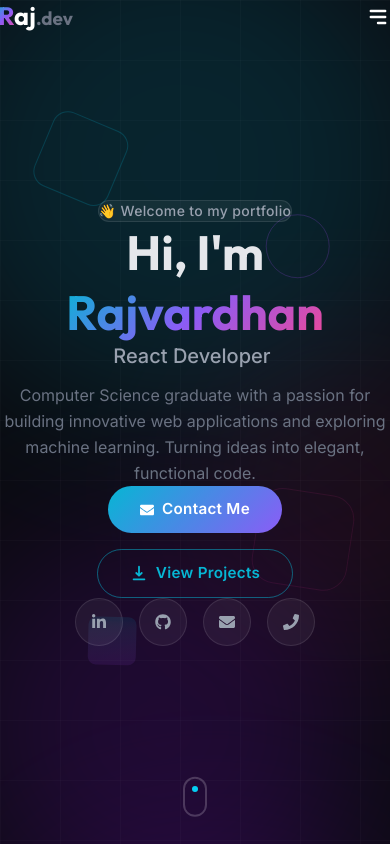
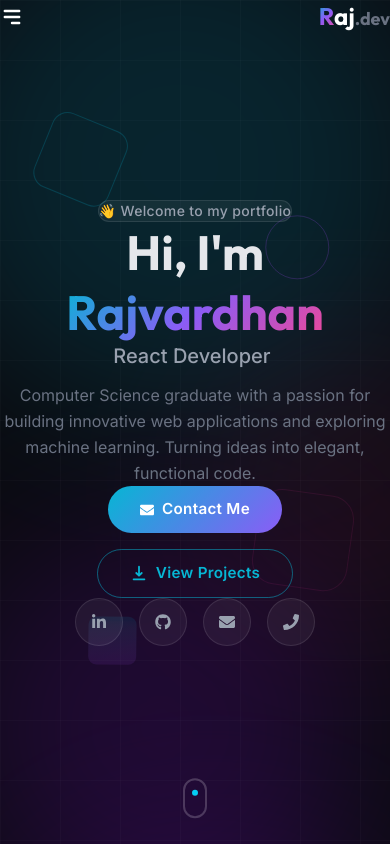
Before and after one commit to Rajvardhan-1/my-portfolio, a React (Vite) app: page / in a window 390 px wide. Shown: the top 844 px of the page. Built offline with nearby package versions, Linux system fonts and the light colour scheme.

Commit message:
Update portfolio layout team components and styles

```diff
--- a/src/components/About.jsx
+++ b/src/components/About.jsx
@@ -26,11 +26,11 @@ function About() {
   const isInView = useInView(ref, { once: true, margin: '-100px' });
 
   return (
-    <section id="about" className="relative py-36 px-6">
+    <section id="about" className="relative min-h-screen py-24 px-10 flex items-center justify-center">
       {/* Background */}
       <div className="gradient-orb w-[400px] h-[400px] bg-purple-600 top-[0] right-[-5%]" />
 
-      <div className="max-w-6xl mx-auto" ref={ref}>
+      <div className="max-w-4xl mx-auto" ref={ref}>
         {/* Section Title */}
         <motion.div
           initial={{ opacity: 0, y: 30 }}
--- a/src/components/Contact.jsx
+++ b/src/components/Contact.jsx
@@ -50,11 +50,11 @@ function Contact() {
   };
 
   return (
-    <section id="contact" className="relative py-36 px-6">
+    <section id="contact" className="relative min-h-screen py-24 px-10 flex items-center justify-center">
       <div className="gradient-orb w-[400px] h-[400px] bg-cyan-500 bottom-[-10%] left-[-5%]" />
       <div className="gradient-orb w-[300px] h-[300px] bg-purple-600 top-[10%] right-[-5%]" />
 
-      <div className="max-w-6xl mx-auto" ref={ref}>
+      <div className="max-w-4xl mx-auto" ref={ref}>
         {/* Section Title */}
         <motion.div
           initial={{ opacity: 0, y: 30 }}
--- a/src/components/Education.jsx
+++ b/src/components/Education.jsx
@@ -37,10 +37,10 @@ function Education() {
   const isInView = useInView(ref, { once: true, margin: '-100px' });
 
   return (
-    <section id="education" className="relative py-36 px-6">
+    <section id="education" className="relative min-h-screen py-24 px-10 flex items-center justify-center">
       <div className="gradient-orb w-[350px] h-[350px] bg-blue-500 top-[20%] right-[-5%]" />
 
-      <div className="max-w-5xl mx-auto" ref={ref}>
+      <div className="max-w-4xl mx-auto" ref={ref}>
         {/* Section Title */}
         <motion.div
           initial={{ opacity: 0, y: 30 }}
--- a/src/components/Experience.jsx
+++ b/src/components/Experience.jsx
@@ -37,10 +37,10 @@ function Experience() {
   const isInView = useInView(ref, { once: true, margin: '-100px' });
 
   return (
-    <section id="experience" className="relative py-36 px-6">
+    <section id="experience" className="relative min-h-screen py-24 px-10 flex items-center justify-center">
       <div className="gradient-orb w-[350px] h-[350px] bg-cyan-500 top-[10%] left-[-5%]" />
 
-      <div className="max-w-5xl mx-auto" ref={ref}>
+      <div className="max-w-4xl mx-auto" ref={ref}>
         {/* Section Title */}
         <motion.div
           initial={{ opacity: 0, y: 30 }}
@@ -78,7 +78,7 @@ function Experience() {
               <div className="hidden md:block md:w-1/2 flex-shrink-0" />
 
               {/* Card */}
-              <div className={`w-full pl-16 md:pl-0 md:w-1/2 flex-shrink-0 ${i % 2 === 0 ? 'md:pr-12' : 'md:pl-12'}`}>
+              <div className={`w-full pl-12 pr-4 md:pl-0 md:pr-0 md:w-1/2 flex-shrink-0 ${i % 2 === 0 ? 'md:pr-12' : 'md:pl-12'}`}>
                 <div className="glass-card-hover p-6 md:p-8 block w-full relative">
                   {/* Icon Badge */}
                   <div className={`inline-flex items-center gap-2 px-3 py-1 rounded-full bg-gradient-to-r ${exp.color} bg-opacity-10 mb-4`}>
--- a/src/components/Footer.jsx
+++ b/src/components/Footer.jsx
@@ -3,8 +3,8 @@ import { HiPrinter } from 'react-icons/hi';
 
 function Footer() {
   return (
-    <footer className="relative border-t border-white/5 bg-[#0a0a0f]/80 backdrop-blur-sm">
-      <div className="max-w-6xl mx-auto px-6 py-12">
+    <footer className="relative border-t border-white/5 bg-[#0a0a0f]/80 backdrop-blur-sm flex justify-center">
+      <div className="max-w-4xl mx-auto px-6 py-12">
         <div className="flex flex-col md:flex-row items-center justify-between gap-6">
           <div className="text-center md:text-left">
             <a href="#home" className="text-xl font-bold font-[Outfit]">
--- a/src/components/Hero.jsx
+++ b/src/components/Hero.jsx
@@ -45,7 +45,7 @@ function Hero() {
   ];
 
   return (
-    <section id="home" className="relative min-h-screen flex items-center justify-center overflow-hidden">
+    <section id="home" className="relative min-h-screen flex items-center justify-center overflow-hidden px-10">
       {/* Background Effects */}
       <div className="absolute inset-0 bg-grid" />
       <div className="gradient-orb w-[500px] h-[500px] bg-cyan-500 top-[-10%] right-[-10%]" />
--- a/src/components/Navbar.jsx
+++ b/src/components/Navbar.jsx
@@ -51,28 +51,15 @@ function Navbar() {
       initial={{ y: -100 }}
       animate={{ y: 0 }}
       transition={{ duration: 0.6, ease: 'easeOut' }}
-      className={`fixed top-0 left-0 right-0 z-50 transition-all duration-300 ${
+      className={`fixed top-0 left-0 right-0 z-50 transition-all duration-300 flex justify-center ${
         isScrolled
           ? 'bg-[#0a0a0f]/80 backdrop-blur-xl border-b border-white/5 shadow-lg shadow-black/20'
           : 'bg-transparent'
       }`}
     >
-      <div className="max-w-6xl mx-auto px-6 py-4 flex items-center justify-between">
-        {/* Logo */}
-        <motion.a
-          href="#home"
-          onClick={(e) => { e.preventDefault(); handleNavClick('#home'); }}
-          className="text-2xl font-bold font-[Outfit] cursor-pointer"
-          whileHover={{ scale: 1.05 }}
-          whileTap={{ scale: 0.95 }}
-        >
-          <span className="gradient-text">R</span>
-          <span className="text-white">aj</span>
-          <span className="text-gray-500 text-lg">.dev</span>
-        </motion.a>
-
-        {/* Desktop Links */}
-        <div className="hidden md:flex items-center gap-1">
+      <div className="max-w-4xl mx-auto px-6 py-4 flex items-center justify-between w-full">
+        {/* Desktop Links (Left) */}
+        <div className="hidden md:flex items-center gap-4">
           {navLinks.map((link) => (
             <a
               key={link.name}
@@ -96,16 +83,7 @@ function Navbar() {
           ))}
         </div>
 
-        {/* Desktop CTA */}
-        <a
-          href="#contact"
-          onClick={(e) => { e.preventDefault(); handleNavClick('#contact'); }}
-          className="hidden md:block glow-btn glow-btn-primary text-sm !py-2 !px-6"
-        >
-          Hire Me
-        </a>
-
-        {/* Mobile Toggle */}
+        {/* Mobile Toggle (Left) */}
         <button
           onClick={() => setIsMobileOpen(!isMobileOpen)}
           className="md:hidden text-white text-2xl p-2"
@@ -113,6 +91,29 @@ function Navbar() {
         >
           {isMobileOpen ? <HiX /> : <HiMenuAlt3 />}
         </button>
+
+        {/* Logo and Hire Me (Right) */}
+        <div className="flex items-center gap-6">
+          <motion.a
+            href="#home"
+            onClick={(e) => { e.preventDefault(); handleNavClick('#home'); }}
+            className="text-2xl font-bold font-[Outfit] cursor-pointer"
+            whileHover={{ scale: 1.05 }}
+            whileTap={{ scale: 0.95 }}
+          >
+            <span className="gradient-text">R</span>
+            <span className="text-white">aj</span>
+            <span className="text-gray-500 text-lg">.dev</span>
+          </motion.a>
+
+          <a
+            href="#contact"
+            onClick={(e) => { e.preventDefault(); handleNavClick('#contact'); }}
+            className="hidden md:block glow-btn glow-btn-primary text-sm !py-2 !px-6"
+          >
+            Hire Me
+          </a>
+        </div>
       </div>
 
       {/* Mobile Menu */}
--- a/src/components/Projects.jsx
+++ b/src/components/Projects.jsx
@@ -69,10 +69,10 @@ function Projects() {
   const [hoveredIndex, setHoveredIndex] = useState(null);
 
   return (
-    <section id="projects" className="relative py-36 px-6">
+    <section id="projects" className="relative min-h-screen py-24 px-10 flex items-center justify-center">
       <div className="gradient-orb w-[400px] h-[400px] bg-pink-500 bottom-[0] right-[-5%]" />
 
-      <div className="max-w-6xl mx-auto" ref={ref}>
+      <div className="max-w-4xl mx-auto" ref={ref}>
         {/* Section Title */}
         <motion.div
           initial={{ opacity: 0, y: 30 }}
--- a/src/index.css
+++ b/src/index.css
@@ -26,6 +26,8 @@
 html {
   scroll-behavior: smooth;
   scroll-padding-top: 100px; /* Accounts for fixed navbar */
+  overflow-x: hidden;
+  width: 100%;
 }
 
 body {
@@ -33,6 +35,8 @@ body {
   background-color: #0a0a0f;
   color: #e2e8f0;
   overflow-x: hidden;
+  width: 100%;
+  margin: 0;
 }
 
 /* ===== Custom Scrollbar ===== */
```
